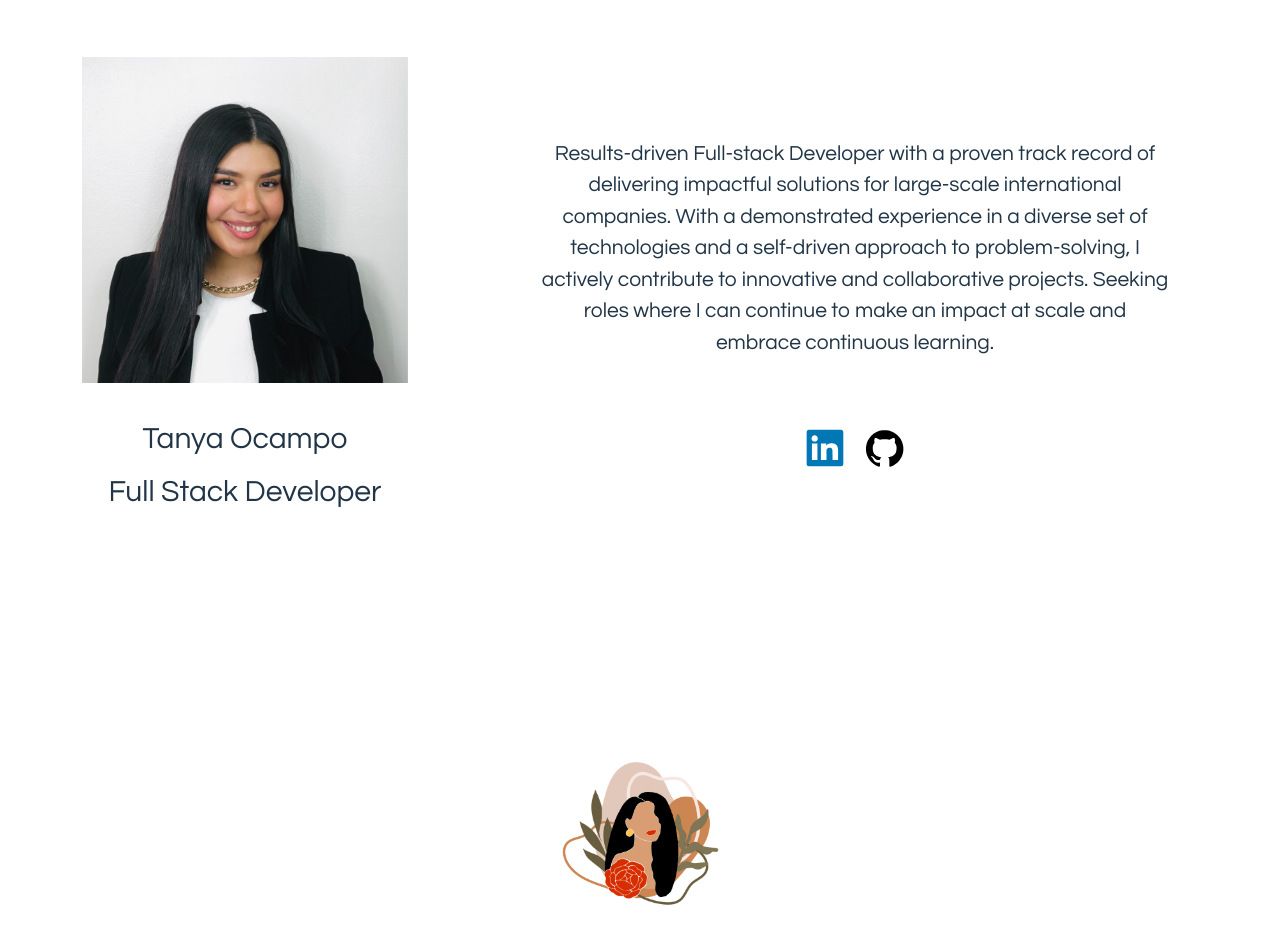
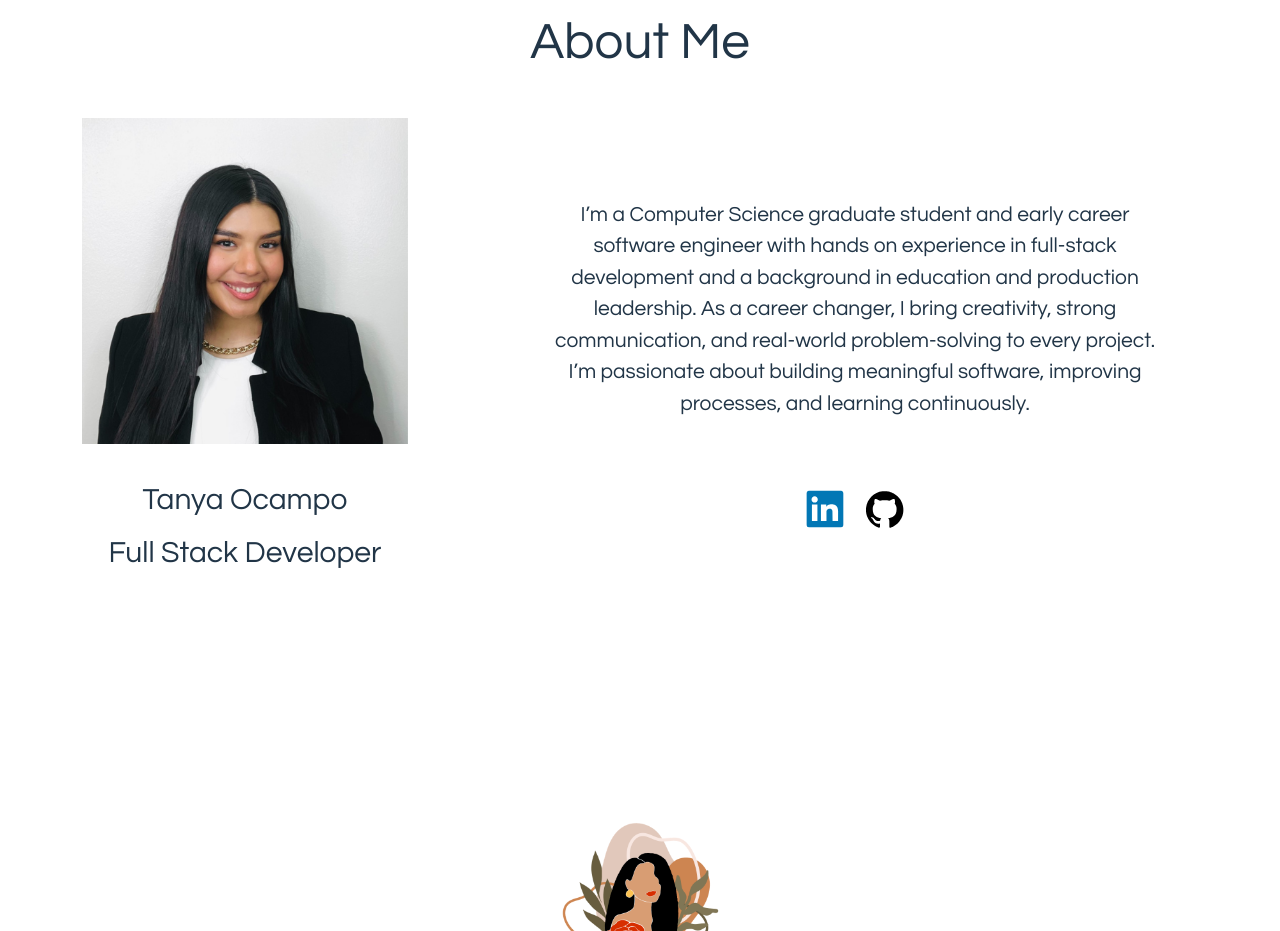
Before and after one commit to Tocampo627/portfolio, a React (Vite) app: page / in a window 1280 px wide. Shown: the part 1199-2130 px from the top of the page. Built offline with nearby package versions, Linux system fonts and the light colour scheme.

Commit message:
temp banner

```diff
--- a/index.html
+++ b/index.html
@@ -25,8 +25,12 @@
 
     <title>Tanya Ocampo Portfolio</title>
   </head>
+    <div style="background:#ff0000; color:#xfff; padding:20px; text-align:center; font-size:14px;">
+  Portfolio refresh in progress, thanks for your patience!
+</div>
   <body>
     <div id="root"></div>
     <script type="module" src="/src/main.tsx"></script>
   </body>
+
 </html>
--- a/src/PortfolioComponents/AboutMe.tsx
+++ b/src/PortfolioComponents/AboutMe.tsx
@@ -16,14 +16,13 @@ const AboutMe = () => {
         </div>
         <div className="right-container">
           <p className="my-summary font">
-            Results-driven Full-stack Developer with a proven track record of
-            delivering impactful solutions for large-scale international
-            companies. With a demonstrated experience in a diverse set of
-            technologies and a self-driven approach to problem-solving, I
-            actively contribute to innovative and collaborative projects.
-            Seeking roles where I can continue to make an impact at scale and
-            embrace continuous learning.
-          </p>
+  I’m a Computer Science graduate student and early career software engineer
+  with hands on experience in full-stack development and a background in
+  education and production leadership. As a career changer, I bring creativity,
+  strong communication, and real-world problem-solving to every project.
+  I’m passionate about building meaningful software, improving processes,
+  and learning continuously.
+</p>
           <div className="logos-container">
             <a
               href="https://www.linkedin.com/in/tanyaocampo627/"
```
Also changed, not shown: 1 other file (tests, documents, lock files or other folders).
